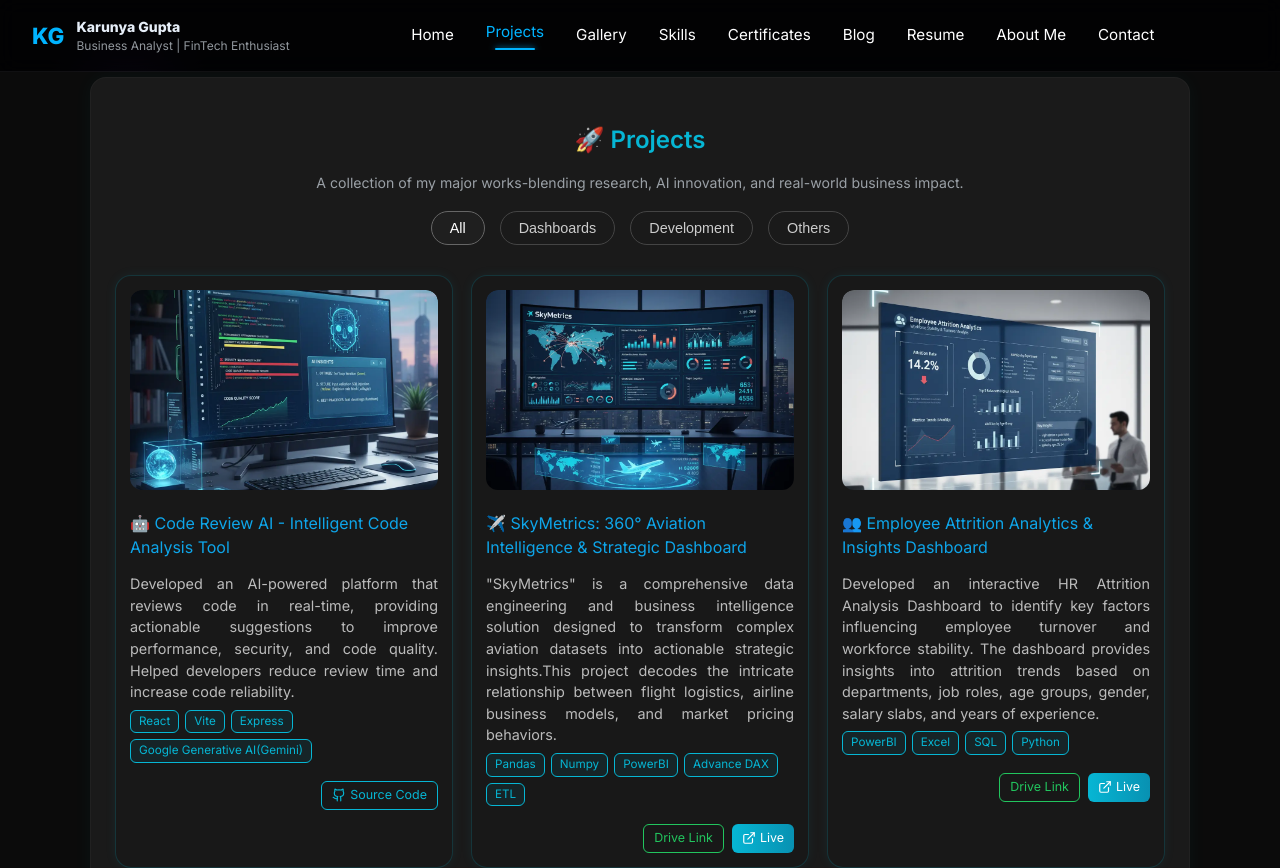
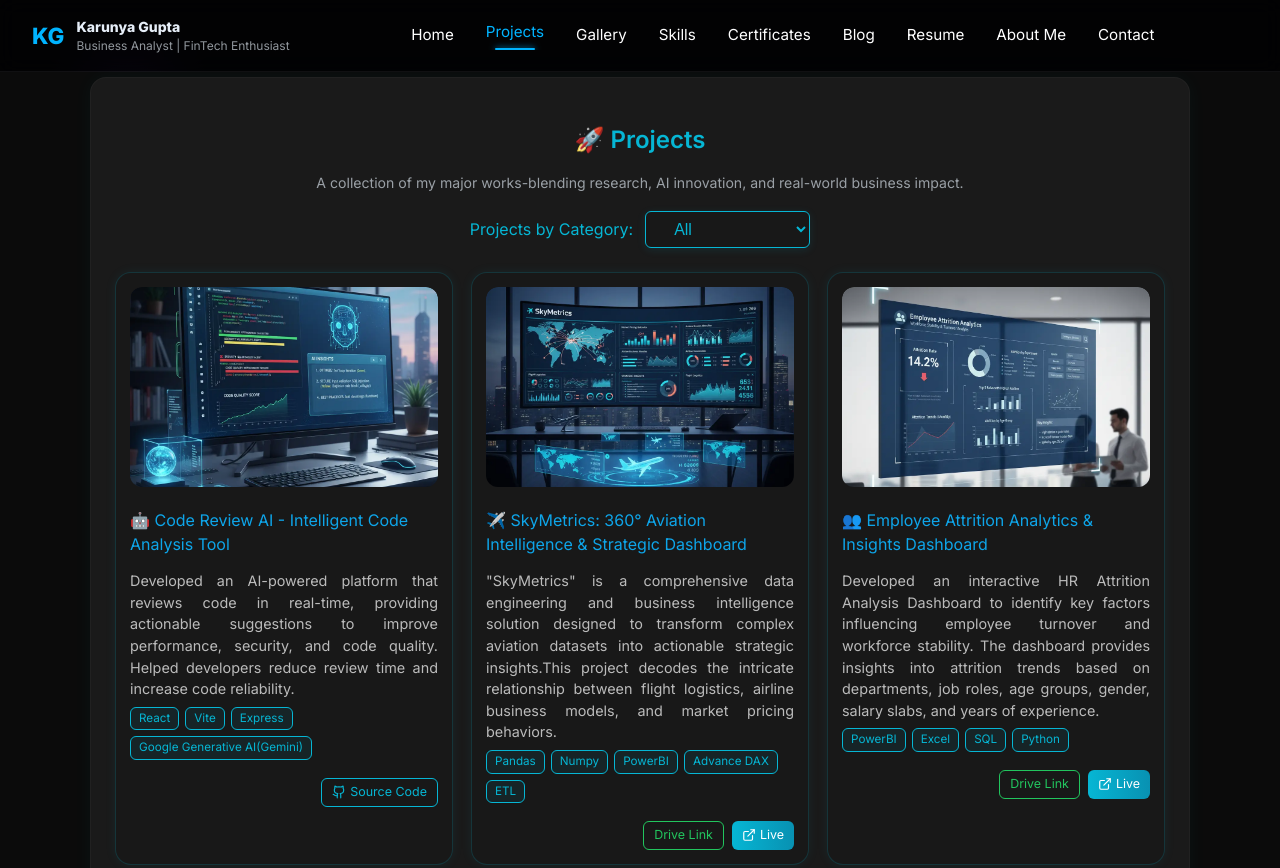
Before and after one commit to KarunyaGupta/Portfolio, a React (Vite) app: page /projects in a window 1280 px wide. Shown: the top 868 px of the page. Built offline with nearby package versions, Linux system fonts and the light colour scheme; the HTML template or start-up script is replaced by a standard one.

Commit message:
Feature: Searching Projects by Category

```diff
--- a/src/pages/Projects.jsx
+++ b/src/pages/Projects.jsx
@@ -41,7 +41,7 @@ const PROJECTS = [
 		desc:'This project analyzes Google stock price trends and builds predictive models to forecast future prices. It explores historical data, technical indicators, and machine learning techniques for stock price prediction.',
 		ss:'/projects/googlestock.webp',
 		tech:['PowerBI','Data Cleaning','EDA','Time Series Forecasting','LSTM'],
-		live:'#',
+		live:'https://app.powerbi.com/links/9FaS_bofXm?ctid=7211e667-d09c-4d22-8038-4d51ebe960a8&pbi_source=linkShare',
 		code:'https://drive.google.com/drive/folders/1xniVs5pnYUUwI3du9QZzHg9k7Bgm6V4m?usp=sharing'
         ,category: 'Dashboards'
 	},
@@ -53,7 +53,7 @@ const PROJECTS = [
 		tech: ['scikit-learn', 'Numpy', 'Pandas', 'Matplotlib'],
 		live: '#',
 		code: 'https://github.com/KarunyaGupta/Loan-Prediction-Py',
-        category: 'Others',
+        category: 'FinTech',
 	},
 	{
 		title: '🚕 Uber Ride Analysis - End-to-End Business Intelligence Dashboard',
@@ -155,6 +155,7 @@ const CATEGORIES = [
 	{ key: 'All', label: 'All' },
 	{ key: 'Dashboards', label: 'Dashboards' },
 	{ key: 'Development', label: 'Development' },
+	{ key: 'Fintech', label: 'Fintech' },
 	{ key: 'Others', label: 'Others' },
 ];
 
@@ -162,17 +163,18 @@ export default function Projects() {
 	const [showAll, setShowAll] = React.useState(false);
 	const [category, setCategory] = React.useState('All');
 
-	// Filter projects by category
-	const filteredProjects = category === 'All' ? PROJECTS : PROJECTS.filter(p => p.category === category);
-	const displayedProjects = showAll ? filteredProjects : filteredProjects.slice(0, 6);
-
-	// Tab config for categories (for consistent naming)
-	const TABS = [
+	// Use CATEGORIES for dropdown
+	const CATEGORY_OPTIONS = [
 		{ key: 'All', label: 'All' },
 		{ key: 'Dashboards', label: 'Dashboards' },
 		{ key: 'Development', label: 'Development' },
+		{ key: 'FinTech', label: 'FinTech' },
 		{ key: 'Others', label: 'Others' },
 	];
+
+	// Filter projects by category
+	const filteredProjects = category === 'All' ? PROJECTS : PROJECTS.filter(p => (p.category || '').toLowerCase() === category.toLowerCase());
+	const displayedProjects = showAll ? filteredProjects : filteredProjects.slice(0, 6);
 
 	return (
 		<motion.section
@@ -191,20 +193,34 @@ export default function Projects() {
 					A collection of my major works-blending research, AI innovation, and real-world business impact.
 				</p>
 
-				{/* Category Tabs - Styled like Gallery */}
-				<motion.div className="tab-buttons" initial={{ opacity: 0 }} animate={{ opacity: 1 }} transition={{ delay: 0.15 }}>
-					{TABS.map((t) => (
-						<motion.button
-							key={t.key}
-							className={`tab${category === t.key ? ' active' : ''}`}
-							onClick={() => { setCategory(t.key); setShowAll(false); }}
-							whileHover={{ scale: 1.05 }}
-							whileTap={{ scale: 0.97 }}
-						>
-							{t.label}
-						</motion.button>
-					))}
-				</motion.div>
+				{/* Category Search Dropdown */}
+				<div style={{ display: 'flex', justifyContent: 'center', marginBottom: 24 }}>
+					<label htmlFor="category-search" style={{ color: '#06b6d4', fontWeight: 500, fontSize: '1rem', marginRight: 12, alignSelf: 'center', textAlign: 'center' }}>
+						Projects by Category:
+					</label>
+					<select
+						id="category-search"
+						value={category}
+						onChange={e => { setCategory(e.target.value); setShowAll(false); }}
+						style={{
+							padding: '8px 24px',
+							borderRadius: 6,
+							background: '#181818',
+							color: '#06b6d4',
+							border: '1px solid #06b6d4',
+							fontWeight: 500,
+							fontSize: '1rem',
+							cursor: 'pointer',
+							boxShadow: '0 2px 8px rgba(6,182,212,0.12)',
+							transition: 'background 0.2s, color 0.2s',
+							outline: 'none',
+						}}
+					>
+						{CATEGORY_OPTIONS.map(opt => (
+							<option key={opt.key} value={opt.key}>{opt.label}</option>
+						))}
+					</select>
+				</div>
 
 				<div className="projects-grid" style={{ justifyItems: 'center', alignItems: 'stretch' }}>
 					{displayedProjects.map((p, idx) => (
```
